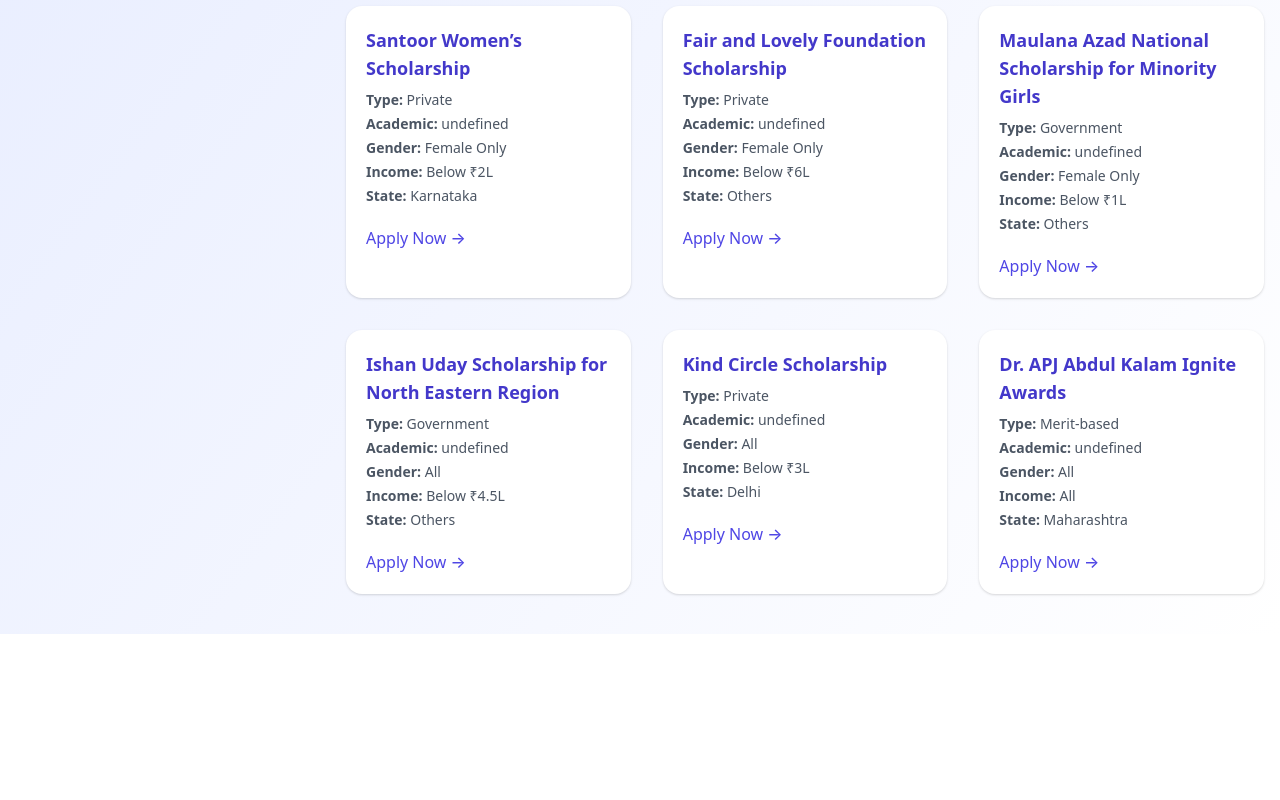
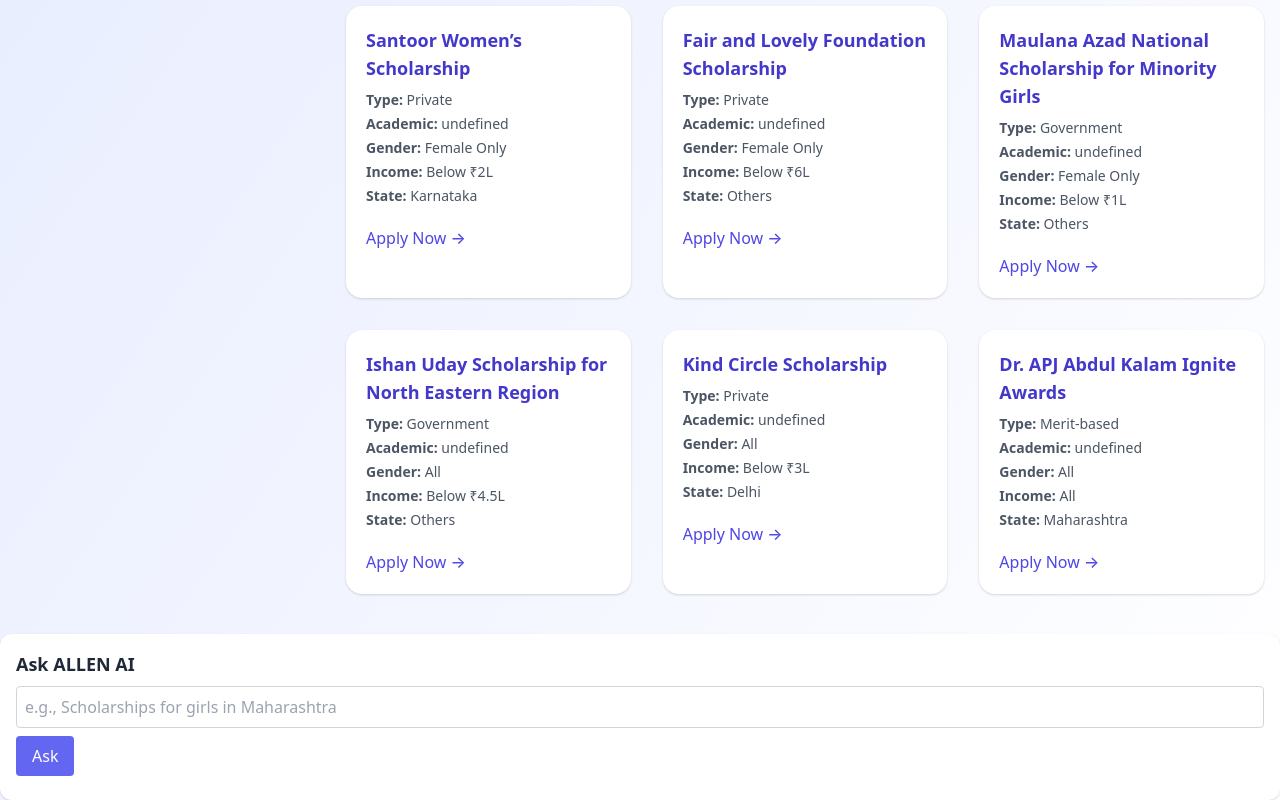
Before and after one commit to nv1nz/oneclick-scholarships, a plain HTML site: page index.html in a window 1280 px wide. Shown: the part 1092-1892 px from the top of the page. Before the commit the page ends 1726 px from the top, so only its background shows below. Drawn offline with nearby package versions, Linux system fonts and the light colour scheme.

Commit message:
Update index.html

```diff
--- a/index.html
+++ b/index.html
@@ -83,13 +83,14 @@
   </section>
 
   <!-- Allen AI Chat Box -->
-  <div id="allenChat" class="hidden fixed bottom-24 right-6 w-80 bg-white rounded-xl shadow-2xl border border-gray-200 animate-fade-in">
-    <div class="p-4 border-b bg-indigo-100 font-semibold text-indigo-800 rounded-t-xl">🤖 ALLEN AI Assistant</div>
-    <div class="p-4 text-sm text-gray-700">Hi! I’m <b>ALLEN AI</b>. Ask me about scholarships, deadlines, eligibility, and more!</div>
-    <div class="p-2 flex items-center gap-2">
-      <input type="text" placeholder="Ask something..." class="w-full p-2 border border-gray-300 rounded-lg text-sm focus:ring-2 focus:ring-indigo-500">
-      <button class="text-indigo-600 hover:text-indigo-800 transition">➤</button>
-    </div>
+<div class="p-4 rounded-xl shadow bg-white">
+  <h2 class="text-lg font-bold mb-2">Ask ALLEN AI</h2>
+  <input id="ai-input" type="text" placeholder="e.g., Scholarships for girls in Maharashtra"
+         class="w-full p-2 border border-gray-300 rounded mb-2">
+  <button onclick="handleAIInput(document.getElementById('ai-input').value)"
+          class="bg-indigo-500 text-white px-4 py-2 rounded hover:bg-indigo-600">Ask</button>
+  <p id="ai-result-count" class="mt-2 text-gray-600 text-sm"></p>
+</div>
   </div>
 
   <script>
```
